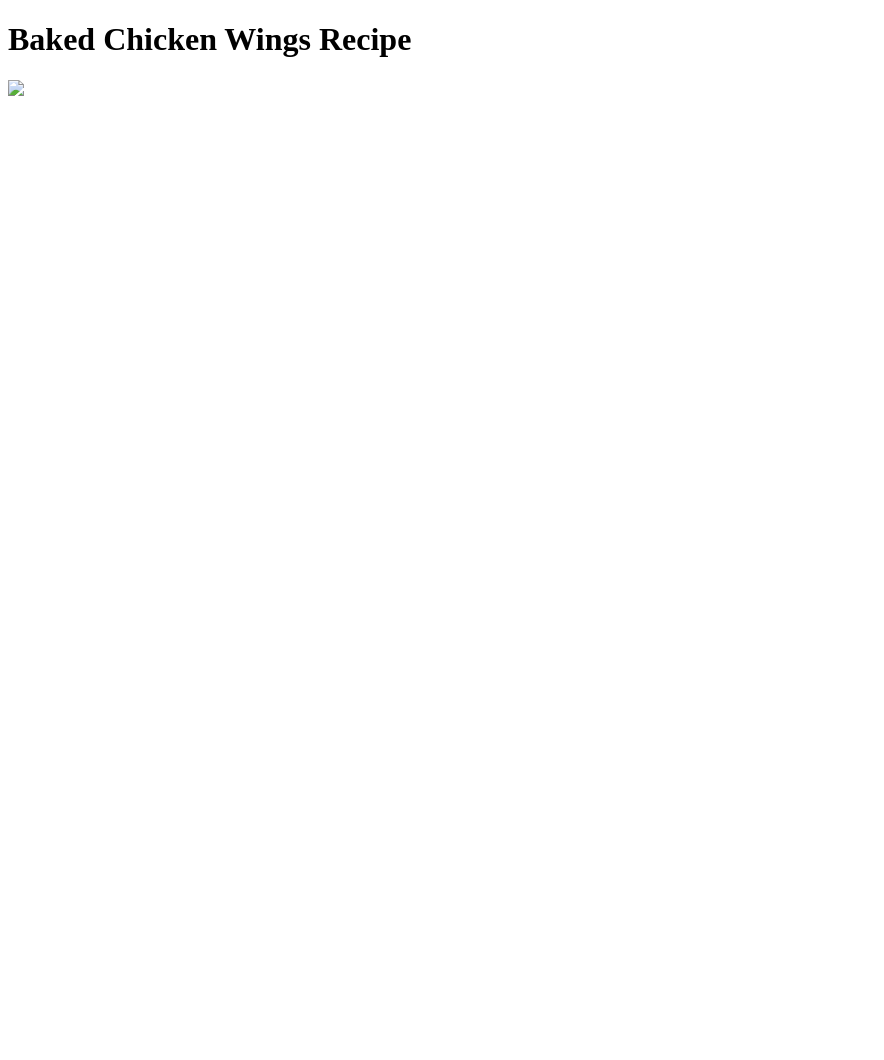
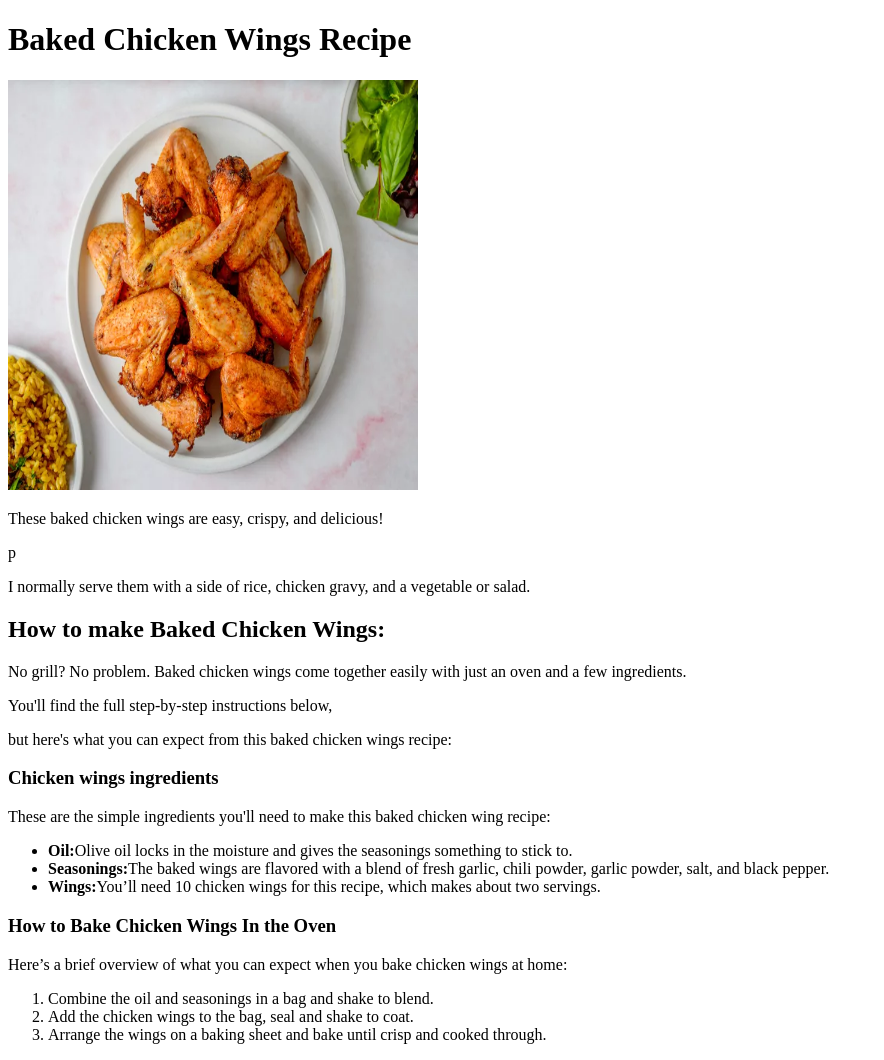
Before and after one commit to pancracks/odin-recipes, a plain HTML site: page recipes/chicken-wings.html in a window 1280 px wide. Shown: the whole page, without its empty margins (0-884 px from the left). Before the commit the page ends 800 px from the top, so only its background shows below. Drawn offline with Linux system fonts and the light colour scheme.

Commit message:
completed second recipe

```diff
--- a/recipes/chicken-wings.html
+++ b/recipes/chicken-wings.html
@@ -6,6 +6,26 @@
     </head>
     <body>
         <h1>Baked Chicken Wings Recipe</h1>
-        <img src="../images/"
+        <img src="../images/baked-chicken-wings.webp" alt="chicken wings" height="410" width="410">
+        <p>These baked chicken wings are easy, crispy, and delicious!</p>p
+        <p>I normally serve them with a side of rice, chicken gravy, and a vegetable or salad.</p>
+        <h2>How to make Baked Chicken Wings:</h2>
+        <p>No grill? No problem. Baked chicken wings come together easily with just an oven and a few ingredients. </p>
+        <p>You'll find the full step-by-step instructions below,</p>
+        <p>but here's what you can expect from this baked chicken wings recipe:</p>
+        <h3><strong>Chicken wings ingredients</strong></h3>
+        <p>These are the simple ingredients you'll need to make this baked chicken wing recipe: </p>
+        <ul>
+            <li><strong>Oil:</strong>Olive oil locks in the moisture and gives the seasonings something to stick to. </li>
+            <li><strong>Seasonings:</strong>The baked wings are flavored with a blend of fresh garlic, chili powder, garlic powder, salt, and black pepper.</li>
+            <li><strong>Wings:</strong>You’ll need 10 chicken wings for this recipe, which makes about two servings. </li>
+        </ul>
+        <h3><strong>How to Bake Chicken Wings In the Oven</strong></h3>
+        <p>Here’s a brief overview of what you can expect when you bake chicken wings at home: </p>
+        <ol>
+            <li>Combine the oil and seasonings in a bag and shake to blend.</li>
+            <li>Add the chicken wings to the bag, seal and shake to coat. </li>
+            <li>Arrange the wings on a baking sheet and bake until crisp and cooked through.</li>
+        </ol>
     </body>
 </html>
```
Also changed, not shown: index.html (+4 -2 lines), images/baked-chicken-wings.webp (added).
